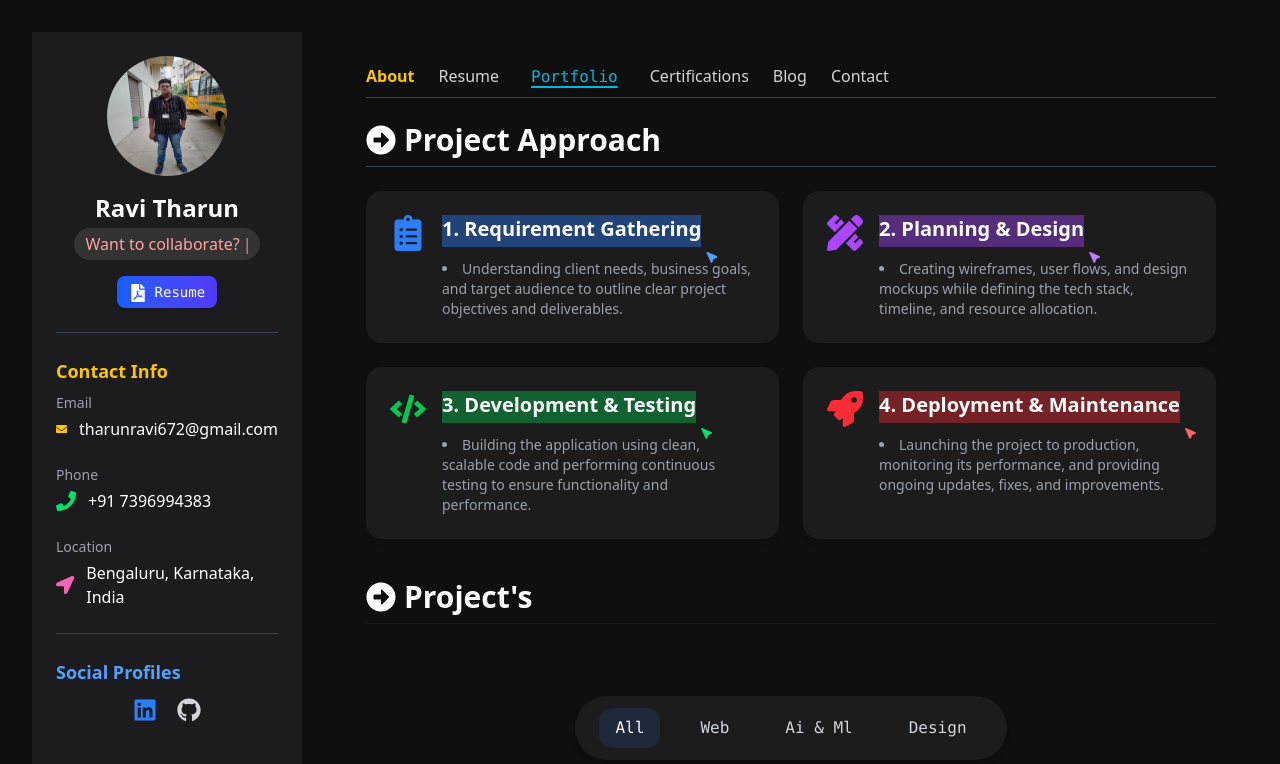
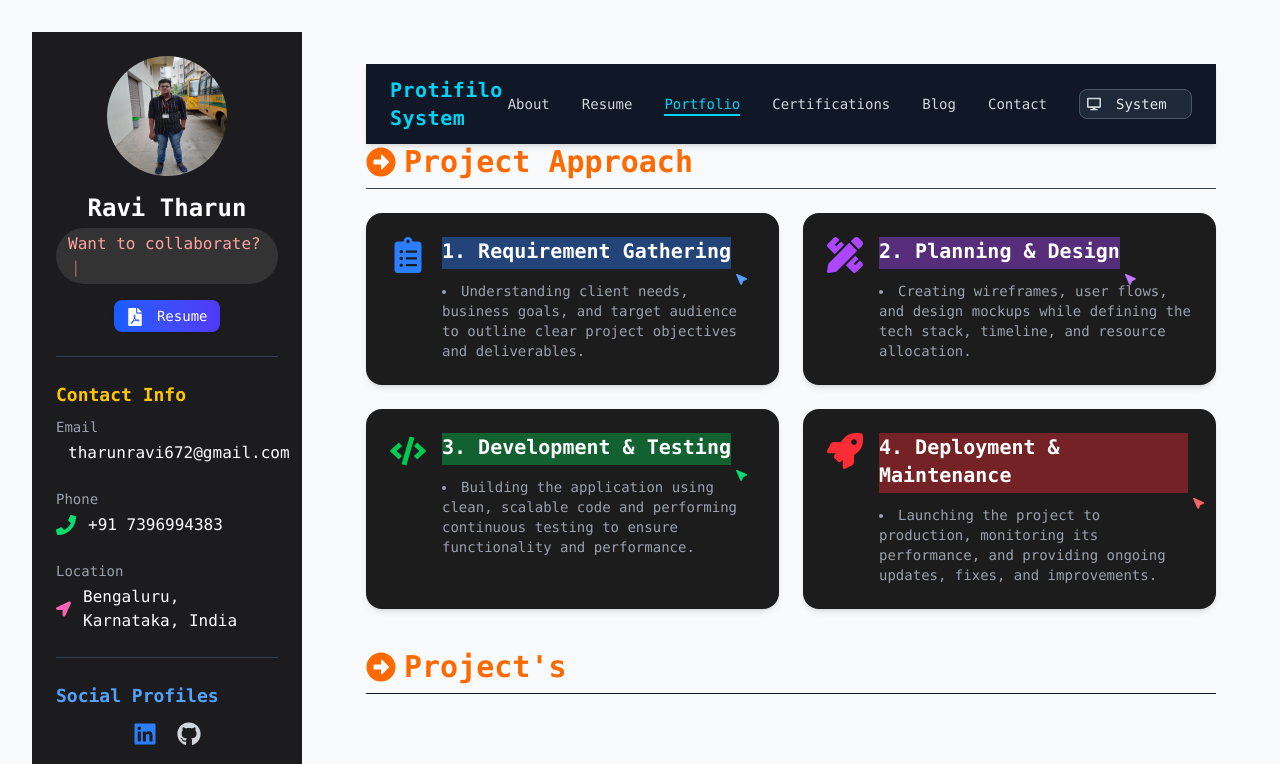
Before and after one commit to ravitharun/ravi-devprofile, a React (Vite) app in the folder frontend/: page /portfolio in a window 1280 px wide. Shown: the top 764 px of the page. Built offline with nearby package versions, Linux system fonts and the light colour scheme.

Commit message:
added the toggle button theme

```diff
--- a/frontend/src/Components/Navbar.jsx
+++ b/frontend/src/Components/Navbar.jsx
@@ -1,9 +1,10 @@
-import React, { useState } from "react";
-import { FaBars, FaTimes } from "react-icons/fa";
+import { ThemeContext } from "../Pages/ThemeContext";
+import React, { useState, useContext } from "react";
+import { FaBars, FaTimes, FaMoon, FaSun, FaDesktop } from "react-icons/fa";
 import { Link } from "react-router-dom";
 
 const navLinks = [
-  { name: "About", href: "/about", active: true },
+  { name: "About", href: "/about" },
   { name: "Resume", href: "/resume" },
   { name: "Portfolio", href: "/portfolio" },
   { name: "Certifications", href: "/Certifications" },
@@ -13,46 +14,108 @@ const navLinks = [
 
 const Navbar = ({ page }) => {
   const [isOpen, setIsOpen] = useState(false);
+  const { theme, setTheme } = useContext(ThemeContext);
+
+  const GetToggle = (newTheme) => {
+    localStorage.setItem("theme", newTheme);
+    setTheme(newTheme);
+  };
 
   return (
-    <nav className="relative mb-6 border-b border-gray-700 pb-2">
-      {/* Mobile Toggle Button */}
-      <div className="md:hidden flex justify-between items-center">
-        <h1 className="text-lg font-bold text-white">Menu</h1>
+    <nav className="sticky top-0 z-50 bg-gray-900 shadow-md">
+      <div className="max-w-7xl mx-auto px-6 py-3 flex justify-between items-center">
+        {/* Logo */}
+        <Link to="/">
+          <h1 className="text-xl font-extrabold text-cyan-400 tracking-wide">
+            Protifilo {theme}
+          </h1>
+        </Link>
+
+        {/* Desktop Menu */}
+        <ul className="hidden md:flex gap-8 text-gray-300 text-sm font-medium items-center">
+          {navLinks.map((link) => (
+            <li key={link.name}>
+              <Link
+                to={link.href}
+                className={`transition duration-300 hover:text-cyan-400 relative group ${
+                  link.name === page ? "text-cyan-400" : ""
+                }`}
+              >
+                {link.name}
+                <span
+                  className={`absolute left-0 -bottom-1 w-0 h-[2px] bg-cyan-400 transition-all duration-300 group-hover:w-full ${
+                    link.name === page ? "w-full" : ""
+                  }`}
+                ></span>
+              </Link>
+            </li>
+          ))}
+
+          {/* Theme Selector */}
+          <div className="relative">
+            <select
+              value={theme}
+              onChange={(e) => GetToggle(e.target.value)} // ✅ fixed
+              className="appearance-none bg-gray-800 text-gray-200 pl-9 pr-6 py-1 rounded-md text-sm border border-gray-600 focus:outline-none focus:ring-2 focus:ring-cyan-400"
+            >
+              <option value="Dark">Dark</option>
+              <option value="Light">Light</option>
+              <option value="System">System</option>
+            </select>
+
+            {/* Icons inside select */}
+            <div className="absolute left-2 top-1/2 -translate-y-1/2 text-gray-300 pointer-events-none">
+              {theme === "Dark" && <FaMoon />}
+              {theme === "Light" && <FaSun />}
+              {theme === "System" && <FaDesktop />}
+            </div>
+          </div>
+        </ul>
+
+        {/* Mobile Toggle */}
         <button
           onClick={() => setIsOpen(!isOpen)}
-          className="text-white text-2xl"
+          className="md:hidden text-2xl text-gray-300 focus:outline-none"
         >
           {isOpen ? <FaTimes /> : <FaBars />}
         </button>
       </div>
 
-      {/* Navigation Links */}
-      <ul
-        className={`${
-          isOpen ? "block" : "hidden"
-        } md:flex gap-6 text-sm md:text-base text-gray-300 mt-4 md:mt-0`}
-      >
-        {navLinks.map((link) => (
-          <Link to={link.href}>
-            <li key={link.name}>
-              <a
-                className={`hover:text-yellow-400 transition duration-200
-  ${link.active ? "text-yellow-400 font-semibold" : ""}
-  ${
-    link.name === page
-      ? "text-cyan-500 p-2 font-mono underline decoration-2 underline-offset-4"
-      : ""
-  }
-`}
-                onClick={() => setIsOpen(false)} // close menu on click (mobile)
-              >
-                {link.name}
-              </a>
-            </li>
-          </Link>
-        ))}
-      </ul>
+      {/* Mobile Menu */}
+      {isOpen && (
+        <div className="md:hidden bg-gray-800 border-t border-gray-700 py-4 px-6 space-y-4">
+          {navLinks.map((link) => (
+            <Link
+              key={link.name}
+              to={link.href}
+              onClick={() => setIsOpen(false)}
+              className={`block text-gray-300 hover:text-cyan-400 transition ${
+                link.name === page ? "text-cyan-400 font-semibold" : ""
+              }`}
+            >
+              {link.name}
+            </Link>
+          ))}
+
+          {/* Mobile Theme Selector */}
+          <div className="relative">
+            <select
+              value={theme}
+              onChange={(e) => GetToggle(e.target.value)} // ✅ fixed
+              className="w-full appearance-none bg-gray-900 text-gray-200 pl-9 pr-6 py-2 rounded-md border border-gray-600 focus:outline-none focus:ring-2 focus:ring-cyan-400"
+            >
+              <option value="Dark">Dark</option>
+              <option value="Light">Light</option>
+              <option value="System">System</option>
+            </select>
+            <div className="absolute left-2 top-1/2 -translate-y-1/2 text-gray-300 pointer-events-none">
+              {theme === "Dark" && <FaMoon />}
+              {theme === "Light" && <FaSun />}
+              {theme === "System" && <FaDesktop />}
+            </div>
+          </div>
+        </div>
+      )}
     </nav>
   );
 };
--- a/frontend/src/Pages/About.jsx
+++ b/frontend/src/Pages/About.jsx
@@ -6,6 +6,7 @@ import { FaCode, FaPaintBrush, FaMobileAlt, FaRobot } from "react-icons/fa";
 import AOS from "aos";
 import "aos/dist/aos.css";
 import SkillBadge from "./SkillBadge";
+import { useState } from "react";
 // import { PointerHighlightDemo } from "./PointerHighlightDemo";
 
 const About = () => {
@@ -40,9 +41,19 @@ const About = () => {
       status: "Learning",
     },
   ];
+  const [theme, setTheme] = useState(localStorage.getItem("theme") || "System");
+  console.log(theme,'themethemethemethemetheme')
 
+  // Save to localStorage when theme changes
+  useEffect(() => {
+    localStorage.setItem("theme", theme);
+  }, [theme]);
   return (
-    <div className="min-h-screen bg-[#0f0f0f] text-white flex flex-col md:flex-row gap-6 md:gap-8 p-4 md:p-8 relative">
+    <div
+      className={`min-h-screen ${
+        theme === "Dark" ? "bg-black text-white" : "bg-white-100 text-orange-500 font-mono "
+      } flex flex-col md:flex-row gap-6 md:gap-8 p-4 md:p-8 relative`}
+    >
       {/* Left Sidebar */}
       <LeftSidebar />
 
--- a/frontend/src/Pages/Certifications.jsx
+++ b/frontend/src/Pages/Certifications.jsx
@@ -2,6 +2,8 @@ import React from "react";
 import LeftSidebar from "../Components/LeftSidebar";
 import Navbar from "../Components/Navbar";
 import { FaLinkedinIn, FaRegCalendarAlt } from "react-icons/fa";
+import { useState } from "react";
+import { useEffect } from "react";
 
 function Certifications() {
   const page = "Certifications";
@@ -29,8 +31,17 @@ function Certifications() {
     },
   ];
   console.log(certifications.length < 0);
+    const [theme, setTheme] = useState(localStorage.getItem("theme") || "System");
+  console.log(theme,'themethemethemethemetheme')
+
+  // Save to localStorage when theme changes
+  useEffect(() => {
+    localStorage.setItem("theme", theme);
+  }, [theme]);
   return (
-    <div className="min-h-screen bg-[#0f0f0f] text-white flex flex-col md:flex-row gap-6 md:gap-8 p-4 md:p-8">
+    <div     className={`min-h-screen ${
+        theme === "Dark" ? "bg-black text-white" : "bg-white-100 text-orange-500 font-mono "
+      } flex flex-col md:flex-row gap-6 md:gap-8 p-4 md:p-8 relative`}>
       {/* Sidebar */}
       <LeftSidebar />
 
--- a/frontend/src/Pages/Projects.jsx
+++ b/frontend/src/Pages/Projects.jsx
@@ -87,9 +87,17 @@ function Projects() {
       containerClassName: "inline-block mr-1 ",
     },
   ];
+  const [theme, setTheme] = useState(localStorage.getItem("theme") || "System");
+  console.log(theme,'themethemethemethemetheme')
 
+  // Save to localStorage when theme changes
+  useEffect(() => {
+    localStorage.setItem("theme", theme);
+  }, [theme]);
   return (
-    <div className="min-h-screen bg-[#0f0f0f] text-white flex flex-col md:flex-row gap-6 md:gap-8 p-4 md:p-8">
+    <div     className={`min-h-screen ${
+        theme === "Dark" ? "bg-black text-white" : "bg-gray-50 text-orange-500 font-mono "
+      } flex flex-col md:flex-row gap-6 md:gap-8 p-4 md:p-8 relative`}>
       <LeftSidebar />
       <div className="flex-1 p-4 md:p-8">
         <Navbar page={page} />
--- a/frontend/src/Pages/Resume.jsx
+++ b/frontend/src/Pages/Resume.jsx
@@ -15,6 +15,7 @@ import ResumeButton from "../Components/ResumeButton";
 import ScrollIndicator from "../Components/ScrollIndicator";
 import { TimelineDemo } from "./TimelineDemo";
 import SkillBadge from "./SkillBadge";
+import { useState } from "react";
 function Resume() {
   const page = "Resume";
 
@@ -27,10 +28,18 @@ function Resume() {
       },
     });
   }, []);
+  const [theme, setTheme] = useState(localStorage.getItem("theme") || "System");
+  console.log(theme,'themethemethemethemetheme')
 
+  // Save to localStorage when theme changes
+  useEffect(() => {
+    localStorage.setItem("theme", theme);
+  }, [theme]);
 
   return (
-    <div className="min-h-screen bg-[#0f0f0f] text-white flex flex-col md:flex-row gap-6 md:gap-8 p-4 md:p-8">
+    <div    className={`min-h-screen ${
+        theme === "Dark" ? "bg-black text-white" : "bg-white-100 text-orange-500 font-mono "
+      } flex flex-col md:flex-row gap-6 md:gap-8 p-4 md:p-8 relative`}>
       {/* Sidebar */}
       <LeftSidebar />
       <ScrollIndicator />
--- /dev/null
+++ b/frontend/src/Pages/ThemeContext.jsx
@@ -0,0 +1,26 @@
+import React, { createContext, useEffect, useState } from "react";
+
+export const ThemeContext = createContext();
+
+export const ThemeProvider = ({ children }) => {
+  const [theme, setTheme] = useState(localStorage.getItem("theme") || "System");
+
+  useEffect(() => {
+    const root = document.documentElement;
+
+    if (theme === "System") {
+      const prefersDark = window.matchMedia("(prefers-color-scheme: dark)").matches;
+      root.classList.toggle("dark", prefersDark);
+    } else {
+      root.classList.toggle("dark", theme === "Dark");
+    }
+
+    localStorage.setItem("theme", theme);
+  }, [theme]);
+
+  return (
+    <ThemeContext.Provider value={{ theme, setTheme }}>
+      {children}
+    </ThemeContext.Provider>
+  );
+};
--- a/frontend/src/main.jsx
+++ b/frontend/src/main.jsx
@@ -12,9 +12,10 @@ import Resume from "./Pages/Resume.jsx";
 import Contact from "./Pages/Contact.jsx";
 import Certifications from "./Pages/Certifications.jsx";
 import Home from "./Pages/Home.jsx";
+import { ThemeProvider } from "./Pages/ThemeContext";
 
 createRoot(document.getElementById("root")).render(
-  <StrictMode>
+  <ThemeProvider>
     <BrowserRouter>
       <Routes>
         <Route path="/" element={<Home />} />
@@ -27,5 +28,5 @@ createRoot(document.getElementById("root")).render(
         {/* Add more routes as needed */}
       </Routes>
     </BrowserRouter>
-  </StrictMode>
+  </ThemeProvider>
 );
```
Also changed, not shown: frontend/src/Pages/Blog.jsx (+24 -3 lines), frontend/src/Pages/Contact.jsx (+21 -4 lines).
